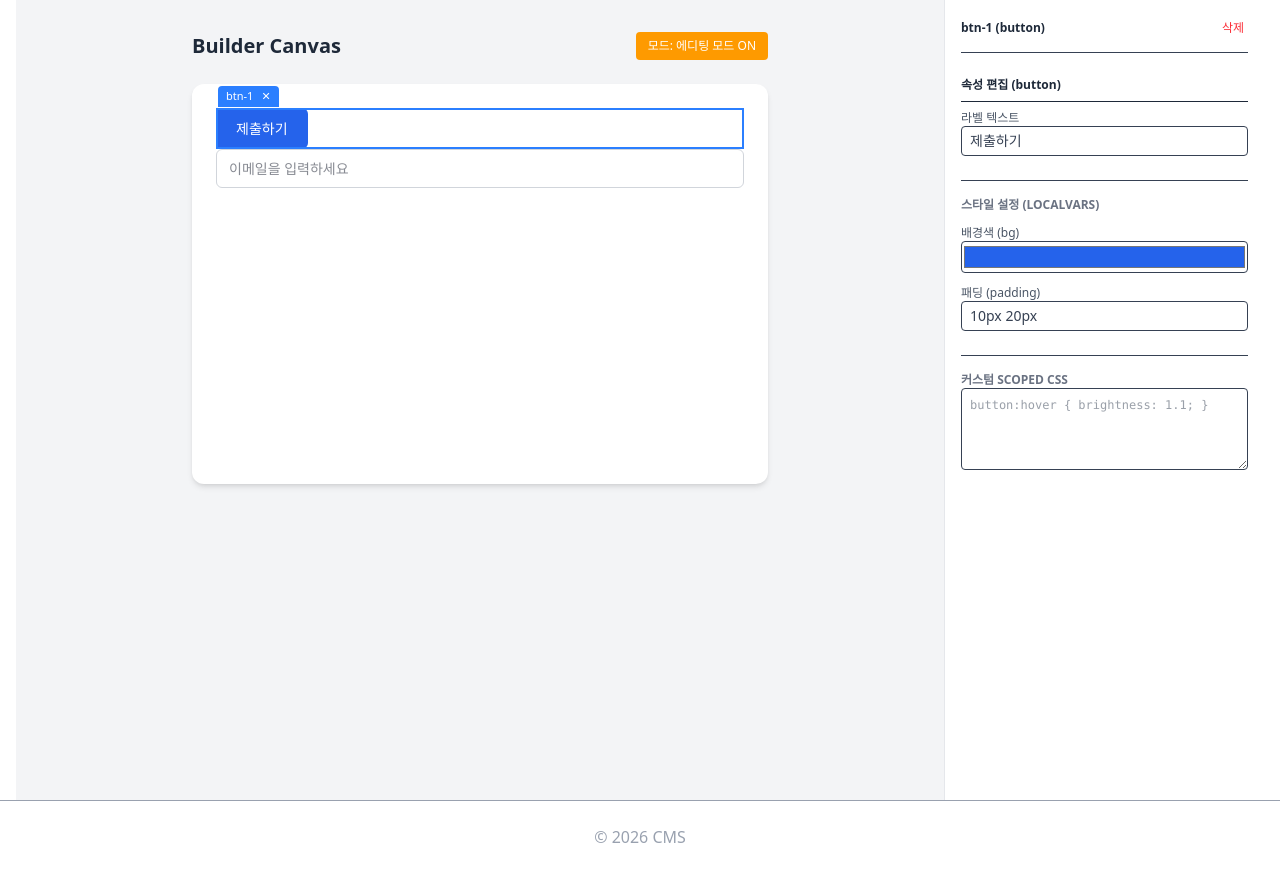
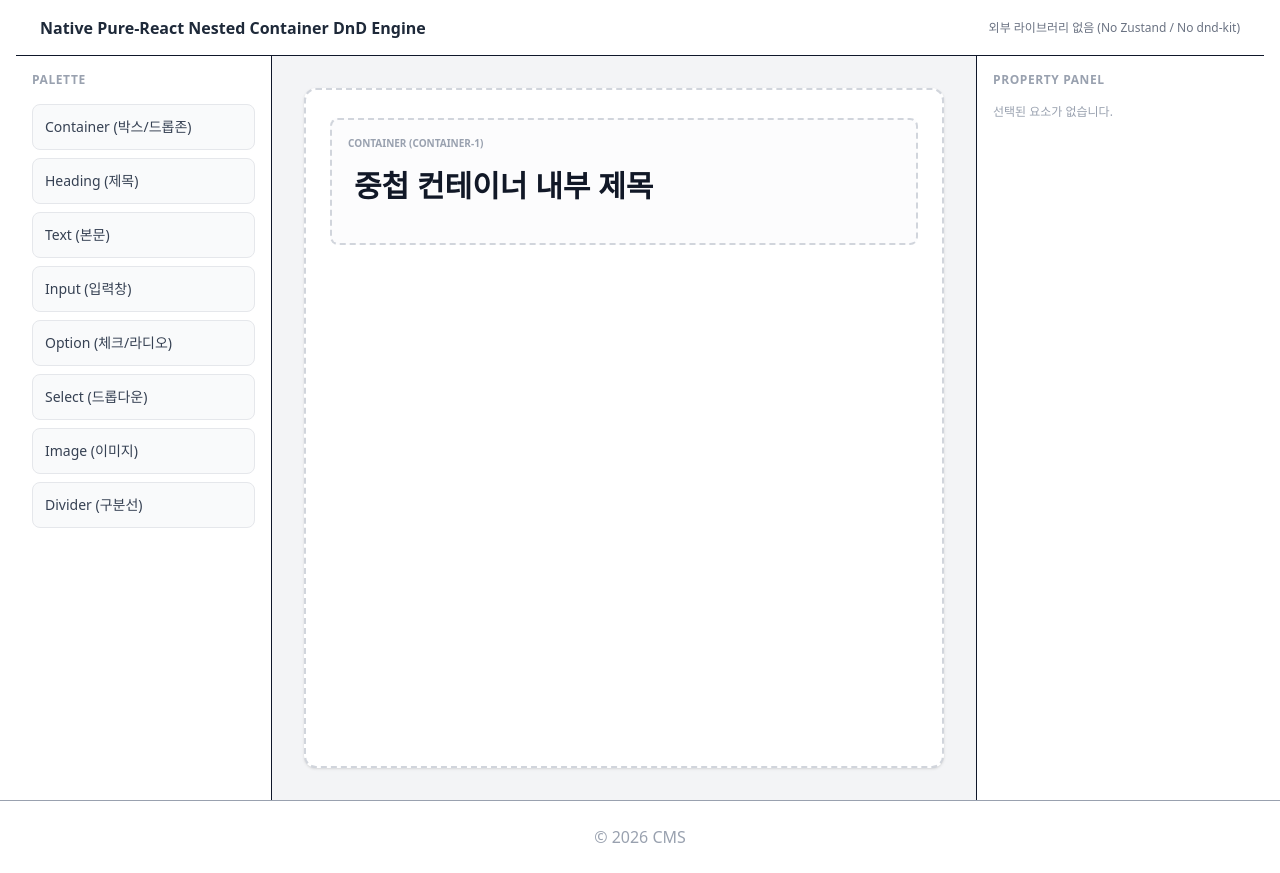
Before and after one commit to jsh9298/Fullstack-Blog, a Next.js app: page /testPage2 in a window 1280 px wide. Built offline with nearby package versions, Linux system fonts and the light colour scheme.

Commit message:
dnd모듈 완성하기-2

```diff
--- a/app/(main)/testPage2/page.tsx
+++ b/app/(main)/testPage2/page.tsx
@@ -1,219 +1,191 @@
-// "use client";
-
-// import React, { useState } from "react";
-// import { useDnDGuard } from "@/src/hooks/useDnDGuard";
-// import { CanvasItem, ItemData } from "@/src/components/dnd/CanvasItem";
-
-// const INITIAL_ITEMS: ItemData[] = [
-//   {
-//     id: "btn-1",
-//     label: "커스텀 버튼",
-//     type: "button",
-//     customCss: ".custom-btn { background-color: var(--local-bg, #10b981); border-radius: 9999px; }",
-//     localVars: { "--local-bg": "#8b5cf6" },
-//   },
-//   {
-//     id: "input-1",
-//     label: "텍스트 입력란",
-//     type: "input",
-//     customCss: ".custom-input { border-color: #f59e0b; background-color: #fffbeb; }",
-//   },
-//   {
-//     id: "slider-1",
-//     label: "볼륨 슬라이더",
-//     type: "range",
-//     customCss: "body { display: none; }", // 유저 악의적 CSS 테스트 (useScopedCss 가드에 의해 차단됨)
-//   },
-// ];
-
-// export default function BuilderCanvasPage() {
-//   const [items, setItems] = useState<ItemData[]>(INITIAL_ITEMS);
-//   const [isEditing, setIsEditing] = useState<boolean>(true);
-
-//   // DnD 최적화 및 엣지케이스 가드 훅 연결
-//   const { draggedIndex, dragOverIndex, bindDragSource, bindDropTarget } =
-//     useDnDGuard<ItemData>({
-//       items,
-//       onReorder: (newItems) => setItems(newItems),
-//     });
-
-//   return (
-//     <div className="min-h-screen bg-gray-100 p-8">
-//       <div className="max-w-2xl mx-auto bg-white p-6 rounded-xl shadow-md">
-//         {/* 상단 컨트롤 바 */}
-//         <div className="flex items-center justify-between pb-6 mb-6 border-b">
-//           <div>
-//             <h1 className="text-xl font-bold text-gray-800">
-//               Canvas DnD & Scoped CSS 테스트
-//             </h1>
-//             <p className="text-xs text-gray-500 mt-1">
-//               드래그 도중 <kbd className="px-1 bg-gray-200 rounded">ESC</kbd>를 누르면 드래그가 취소됩니다.
-//             </p>
-//           </div>
-
-//           <button
-//             onClick={() => setIsEditing(!isEditing)}
-//             className={`px-4 py-2 rounded font-medium text-sm transition-colors ${
-//               isEditing
-//                 ? "bg-amber-500 text-white hover:bg-amber-600"
-//                 : "bg-emerald-500 text-white hover:bg-emerald-600"
-//             }`}
-//           >
-//             모드 전환: {isEditing ? "에디팅 모드 ON" : "미리보기 모드 (실제 폼 조작)"}
-//           </button>
-//         </div>
-
-//         {/* 캔버스 렌더링 영역 */}
-//         <div className="min-h-[300px]">
-//           {items.map((item, index) => {
-//             const dragProps = isEditing ? bindDragSource(index) : {};
-//             const dropProps = isEditing ? bindDropTarget(index) : {};
-
-//             return (
-//               <CanvasItem
-//                 key={item.id}
-//                 item={item}
-//                 isEditing={isEditing}
-//                 dragProps={dragProps}
-//                 dropProps={dropProps}
-//                 isDragging={draggedIndex === index}
-//                 isDragOver={dragOverIndex === index}
-//               />
-//             );
-//           })}
-//         </div>
-//       </div>
-//     </div>
-//   );
-// }
-
-
-
-
-
-
-
 "use client";
 
-// import React, { useState } from "react";
-// import { useDnDGuard } from "@/src/hooks/useDnDGuard";
-// import { CanvasItem, ItemData } from "@/src/components/dnd/CanvasItem";
+import React, { useState } from "react";
+import {
+  insertItemToTree,
+  removeItemFromTree,
+  updateItemInTree,
+} from "@/src/utils/tree";
 
-import React, { useState, useRef } from "react";
-import { useDnDGuard } from "@/src/hooks/useDnDGuard";
-import { CanvasItem, ItemData } from "@/src/components/dnd/CanvasItem";
-import { SelectionOverlay } from "@/src/components/dnd/SelectionOverlay";
-import { PropertyPanel } from "@/src/components/dnd/PropertyPanel";
+import {ItemSchema,PrimitiveType} from "@/src/types/builder";
+import { CanvasItem } from "@/src/components/dnd/CanvasItem";
 
-const INITIAL_ITEMS: ItemData[] = [
-  {
-    id: "btn-1",
-    type: "button",
-    label:"",
-    props: { label: "제출하기" },
-    localVars: { "--local-bg": "#2563eb", "--local-radius": "6px" },
-  },
-  {
-    id: "input-1",
-    type: "input",
-    label:"",
-    props: { placeholder: "이메일을 입력하세요" },
-    localVars: { "--local-radius": "4px" },
-  },
+const PALETTE_ITEMS: { type: PrimitiveType; label: string }[] = [
+  { type: "container", label: "Container (박스/드롭존)" },
+  { type: "heading", label: "Heading (제목)" },
+  { type: "text", label: "Text (본문)" },
+  { type: "input", label: "Input (입력창)" },
+  { type: "options", label: "Option (체크/라디오)" },
+  { type: "select", label: "Select (드롭다운)" },
+  { type: "image", label: "Image (이미지)" },
+  { type: "divider", label: "Divider (구분선)" },
 ];
 
-export default function BuilderPage() {
-  const [items, setItems] = useState<ItemData[]>(INITIAL_ITEMS);
-  const [isEditing, setIsEditing] = useState<boolean>(true);
-  const [selectedId, setSelectedId] = useState<string | null>("btn-1");
-  const canvasRef = useRef<HTMLDivElement | null>(null);
+export default function NativeNestedDndPage() {
+  const [tree, setTree] = useState<ItemSchema[]>([
+    {
+      id: "container-1",
+      type: "container",
+      props: {},
+      children: [
+        {
+          id: "heading-1",
+          type: "heading",
+          props: { level: "h2", content: "중첩 컨테이너 내부 제목" },
+        },
+      ],
+    },
+  ]);
 
-  const { draggedIndex, dragOverIndex, bindDragSource, bindDropTarget } =
-    useDnDGuard<ItemData>({
-      items,
-      onReorder: (newItems) => setItems(newItems),
-    });
+  const [selectedId, setSelectedId] = useState<string | null>(null);
 
-  const selectedItem = items.find((item) => item.id === selectedId) || null;
+  // 드래그 중인 데이터 추적 (팔레트 신규 추가 vs 캔버스 내부 이동)
+  const [draggedPaletteType, setDraggedPaletteType] = useState<PrimitiveType | null>(null);
+  const [draggedCanvasId, setDraggedCanvasId] = useState<string | null>(null);
 
-  const handleUpdateItem = (updatedItem: ItemData) => {
-    setItems((prev) =>
-      prev.map((item) => (item.id === updatedItem.id ? updatedItem : item))
-    );
+  // 사이드바에서 드래그 시작
+  const handlePaletteDragStart = (type: PrimitiveType) => {
+    setDraggedPaletteType(type);
+    setDraggedCanvasId(null);
   };
 
-  const handleUpdateStyle = (id: string, newVars: Record<string, string>) => {
-    setItems((prev) =>
-      prev.map((item) =>
-        item.id === id
-          ? { ...item, localVars: { ...item.localVars, ...newVars } }
-          : item
-      )
-    );
+  // 캔버스 내 아이템 드래그 시작
+  const handleCanvasDragStart = (e: React.DragEvent, id: string) => {
+    e.stopPropagation();
+    setDraggedCanvasId(id);
+    setDraggedPaletteType(null);
+  };
+
+  // 공통 드롭 로직 (Root 또는 특정 Container Target)
+  const handleDrop = (e: React.DragEvent, targetContainerId: string | null) => {
+    e.preventDefault();
+    e.stopPropagation();
+
+    // 자기 자신 컨테이너 내부로 자기 자신을 드롭하는 순환 오류 방지
+    if (draggedCanvasId && draggedCanvasId === targetContainerId) {
+      return;
+    }
+
+    let updatedTree = [...tree];
+
+    if (draggedPaletteType) {
+      // 1. 팔레트에서 새 아이템을 드롭한 경우
+      const newItem: ItemSchema = {
+        id: `${draggedPaletteType}-${Date.now()}`,
+        type: draggedPaletteType,
+        props: getDefaultProps(draggedPaletteType),
+        ...(draggedPaletteType === "container" ? { children: [] } : {}),
+      };
+
+      updatedTree = insertItemToTree(updatedTree, targetContainerId, newItem);
+      setSelectedId(newItem.id);
+    } else if (draggedCanvasId) {
+      // 2. 기존 아이템을 다른 컨테이너(또는 루트)로 이동하는 경우
+      const { newTree, removedItem } = removeItemFromTree(updatedTree, draggedCanvasId);
+      if (removedItem) {
+        updatedTree = insertItemToTree(newTree, targetContainerId, removedItem);
+      }
+    }
+
+    setTree(updatedTree);
+    setDraggedPaletteType(null);
+    setDraggedCanvasId(null);
   };
 
   return (
-    <div className="flex h-screen bg-gray-100 overflow-hidden">
-      {/* 캔버스 영영 */}
-      <main className="flex-1 p-8 overflow-y-auto">
-        <div className="max-w-xl mx-auto">
-          <div className="flex justify-between items-center mb-6">
-            <h1 className="text-xl font-bold text-gray-800">Builder Canvas</h1>
-            <button
-              onClick={() => setIsEditing(!isEditing)}
-              className="px-3 py-1.5 text-xs bg-amber-500 text-white rounded font-medium"
+    <div className="flex flex-col h-screen bg-gray-100 overflow-hidden select-none">
+      <header className="h-14 bg-white border-b px-6 flex items-center justify-between">
+        <h1 className="font-bold text-gray-800 text-base">
+          Native Pure-React Nested Container DnD Engine
+        </h1>
+        <span className="text-xs text-gray-500">외부 라이브러리 없음 (No Zustand / No dnd-kit)</span>
+      </header>
+
+      <div className="flex flex-1 overflow-hidden">
+        {/* 사이드바 팔레트 */}
+        <aside className="w-64 bg-white border-r p-4 flex flex-col gap-2">
+          <h2 className="text-xs font-semibold text-gray-400 uppercase tracking-wider mb-2">
+            Palette
+          </h2>
+          {PALETTE_ITEMS.map((item) => (
+            <div
+              key={item.type}
+              draggable
+              onDragStart={() => handlePaletteDragStart(item.type)}
+              className="p-3 bg-gray-50 border border-gray-200 rounded-lg cursor-grab active:cursor-grabbing hover:border-blue-400 hover:bg-blue-50 transition-all text-sm font-medium text-gray-700"
             >
-              모드: {isEditing ? "에디팅 모드 ON" : "미리보기 모드"}
-            </button>
-          </div>
+              {item.label}
+            </div>
+          ))}
+        </aside>
 
+        {/* 메인 캔버스 드롭존 (Root Container) */}
+        <main
+          className="flex-1 p-8 overflow-y-auto bg-gray-100 flex justify-center"
+          onClick={() => setSelectedId(null)}
+        >
           <div
-            ref={canvasRef}
-            onClick={() => setSelectedId(null)}
-            className="relative bg-white p-6 rounded-xl shadow-md min-h-[400px]"
+            onDragOver={(e) => e.preventDefault()}
+            onDrop={(e) => handleDrop(e, null)} // null은 Root 레벨을 의미함
+            className="w-full max-w-3xl min-h-[650px] bg-white border-2 border-dashed border-gray-300 rounded-xl p-6 shadow-sm flex flex-col gap-2"
           >
-            {items.map((item, index) => {
-              const dragProps = isEditing ? bindDragSource(index) : {};
-              const dropProps = isEditing ? bindDropTarget(index) : {};
-
-              return (
+            {tree.length === 0 ? (
+              <div className="h-full flex items-center justify-center text-gray-400 text-sm">
+                여기로 요소를 드래그하세요
+              </div>
+            ) : (
+              tree.map((item) => (
                 <CanvasItem
                   key={item.id}
                   item={item}
-                  isEditing={isEditing}
-                  isSelected={selectedId === item.id}
-                  onSelect={(id) => setSelectedId(id)}
-                  dragProps={dragProps}
-                  dropProps={dropProps}
-                  isDragging={draggedIndex === index}
-                  isDragOver={dragOverIndex === index}
+                  selectedId={selectedId}
+                  onSelect={setSelectedId}
+                  onRemove={(id) => {
+                    const { newTree } = removeItemFromTree(tree, id);
+                    setTree(newTree);
+                    setSelectedId(null);
+                  }}
+                  onDropToContainer={handleDrop}
+                  onCanvasDragStart={handleCanvasDragStart}
                 />
-              );
-            })}
-
-            {/* 선택 상자 오버레이 가상 레이어 */}
-            {isEditing && (
-              <SelectionOverlay
-                selectedId={selectedId}
-                canvasRef={canvasRef}
-                onUpdateStyle={handleUpdateStyle}
-              />
+              ))
             )}
           </div>
-        </div>
-      </main>
+        </main>
 
-      {/* 우측 속성 패널 */}
-      {isEditing && (
-        <PropertyPanel
-          selectedItem={selectedItem}
-          onUpdateItem={handleUpdateItem}
-          onDeleteItem={(id) => {
-            setItems((prev) => prev.filter((item) => item.id !== id));
-            setSelectedId(null);
-          }}
-        />
-      )}
+        {/* 속성 패널 */}
+        <aside className="w-72 bg-white border-l p-4">
+          <h2 className="text-xs font-semibold text-gray-400 uppercase tracking-wider mb-4">
+            Property Panel
+          </h2>
+          {selectedId ? (
+            <div className="text-xs font-mono text-gray-600">
+              Selected Item: <span className="font-bold text-blue-600">{selectedId}</span>
+            </div>
+          ) : (
+            <div className="text-xs text-gray-400">선택된 요소가 없습니다.</div>
+          )}
+        </aside>
+      </div>
     </div>
   );
 }
+
+function getDefaultProps(type: PrimitiveType): Record<string, any> {
+  switch (type) {
+    case "heading":
+      return { level: "h2", content: "새 타이틀" };
+    case "text":
+      return { content: "새로운 본문 텍스트입니다." };
+    case "input":
+      return { placeholder: "내용을 입력하세요..." };
+    case "options":
+      return { label: "선택 옵션", variant: "checkbox" };
+    case "select":
+      return { placeholder: "선택해 주세요" };
+    case "image":
+      return { src: "https://via.placeholder.com/600x200" };
+    default:
+      return {};
+  }
+}
--- a/src/components/dnd/CanvasItem.tsx
+++ b/src/components/dnd/CanvasItem.tsx
@@ -7,71 +7,123 @@ import { cn } from "@/src/utils/cn";
 
 interface CanvasItemProps {
   item: ItemSchema;
-  isEditing?: boolean;
-  onSelect?: (id: string, e: React.MouseEvent) => void;
-  onDropToContainer?: (targetContainerId: string, e: React.DragEvent) => void;
+  selectedId: string | null;
+  onSelect: (id: string, e: React.MouseEvent) => void;
+  onRemove:(id:string, e: React.MouseEvent) => void;
+  onDropToContainer: ( e: React.DragEvent,targetContainerId: string) => void;
+  onCanvasDragStart: (e: React.DragEvent, id: string) => void;
 }
 
 export function CanvasItem({
   item,
-  isEditing = false,
+  selectedId,
   onSelect,
+  onRemove,
   onDropToContainer,
+  onCanvasDragStart
 }: CanvasItemProps) {
   const [isDragOver, setIsDragOver] = useState(false);
   const isContainer = item.type === "container";
+  const isSelected = item.id === selectedId;
 
-  // 컨테이너일 때만 작동하는 DnD 드롭존 이벤트
-  const handleDragOver = (e: React.DragEvent) => {
-    if (!isEditing || !isContainer) return;
+  if(isContainer){
+    return (
+      <div
+        draggable
+        onDragStart={(e) => onCanvasDragStart(e, item.id)}
+        onClick={(e) => {
+          e.stopPropagation();
+          onSelect(item.id,e);
+        }}
+        onDragOver={(e) => {
           e.preventDefault();
-    e.stopPropagation();
-  };
-
-  const handleDragEnter = (e: React.DragEvent) => {
-    if (!isEditing || !isContainer) return;
-    e.preventDefault();
-    e.stopPropagation();
+          e.stopPropagation(); // 부모 컨테이너로 이벤트 전파 차단
           setIsDragOver(true);
-  };
-
-  const handleDragLeave = (e: React.DragEvent) => {
-    if (!isEditing || !isContainer) return;
-    e.preventDefault();
-    e.stopPropagation();
-    if (!e.currentTarget.contains(e.relatedTarget as Node)) {
-      setIsDragOver(false);
-    }
-  };
-
-  const handleDrop = (e: React.DragEvent) => {
-    if (!isEditing || !isContainer) return;
-    e.preventDefault();
+        }}
+        onDragLeave={(e) => {
           e.stopPropagation();
           setIsDragOver(false);
-    onDropToContainer?.(item.id, e);
-  };
+        }}
+        onDrop={(e) => {
+          e.stopPropagation(); // 부모 컨테이너로 드롭 이벤트 전파 차단
+          setIsDragOver(false);
+          onDropToContainer(e,item.id);
+        }}
+        className={`relative p-4 rounded-lg transition-all border-2 my-1 ${
+          isDragOver
+            ? "border-blue-500 bg-blue-50/30"
+            : isSelected
+            ? "border-blue-500 bg-white ring-2 ring-blue-100"
+            : "border-gray-300 border-dashed bg-gray-50/50 hover:border-gray-400"
+        }`}
+      >
+        <span className="text-[10px] uppercase font-bold text-gray-400 block mb-2 pointer-events-none">
+          Container ({item.id})
+        </span>
+        <div className="min-h-[50px] flex flex-col gap-2">
+          {item.children && item.children.length > 0 ? (
+            item.children.map((child) => (
+              <CanvasItem
+                key={child.id}
+                item={child}
+                selectedId={selectedId}
+                onSelect={onSelect}
+                onRemove={onRemove}
+                onDropToContainer={onDropToContainer}
+                onCanvasDragStart={onCanvasDragStart}
+              />
+            ))
+          ) : (
+            <div className="h-12 flex items-center justify-center text-xs text-gray-400 pointer-events-none">
+              여기에 요소를 드롭하세요 (Nested DropZone)
+            </div>
+          )}
+        </div>
+        {isSelected && (
+          <button
+            onClick={(e) => {
+              e.stopPropagation();
+              onRemove(item.id,e);
+            }}
+            className="absolute -top-2.5 -right-2.5 bg-red-500 text-white rounded-full w-5 h-5 text-xs flex items-center justify-center shadow z-10"
+          >
+            ✕
+          </button>
+        )}
+      </div>
 
+    );
+  } else{
+
+    // 2. 일반 원시 컴포넌트일 때
     return (
       <div
-      data-component-id={item.id} // SelectionOverlay가 추적할 DOM 마커
-      draggable={isEditing}
-      onDragOver={handleDragOver}
-      onDragEnter={handleDragEnter}
-      onDragLeave={handleDragLeave}
-      onDrop={handleDrop}
+        draggable
+        onDragStart={(e) => onCanvasDragStart(e, item.id)}
         onClick={(e) => {
-        if (isEditing) {
           e.stopPropagation();
-          onSelect?.(item.id, e);
-        }
+          onSelect(item.id,e);
         }}
-      className={cn(
-        "canvas-item relative",
-        isEditing && isContainer && isDragOver && "bg-blue-500/10 ring-2 ring-dashed ring-blue-400"
+        className={`relative p-1 rounded transition-all border-2 my-0.5 cursor-pointer ${
+          isSelected
+            ? "border-blue-500 ring-2 ring-blue-100"
+            : "border-transparent hover:border-gray-200"
+        }`}
+      >
+        {PrimitiveFactory({item} )}
+
+        {isSelected && (
+          <button
+            onClick={(e) => {
+              e.stopPropagation();
+              onRemove(item.id,e);
+            }}
+            className="absolute -top-2.5 -right-2.5 bg-red-500 text-white rounded-full w-5 h-5 text-xs flex items-center justify-center shadow z-10"
+          >
+            ✕
+          </button>
         )}
-    >
-      <PrimitiveFactory item={item} isEditing={isEditing} />
       </div>
     );
   }
+}
--- /dev/null
+++ b/src/utils/tree.ts
@@ -0,0 +1,115 @@
+import { ItemSchema, PrimitiveType, } from "../types/builder";
+export function insertItemToTree(tree:ItemSchema[],parentId: string | null,newItem: ItemSchema,
+  targetIndex?: number):ItemSchema[]{
+    if(!parentId){
+      const next = [...tree];
+      if (typeof targetIndex === "number") {
+        next.splice(targetIndex, 0, newItem);
+      } else {
+        next.push(newItem);
+      }
+      return next;
+    }
+
+    return tree.map((item)=>{
+      if(item.id === parentId){
+        const currentChildren = item.children || [];
+        const nextChildren = [...currentChildren];
+        if(typeof targetIndex === "number"){
+          nextChildren.splice(targetIndex,0,newItem);
+        } else{
+          nextChildren.push(newItem);
+        }
+        return {...item,children:nextChildren};
+      }
+      if(item.children && item.children.length>0){
+        return {
+          ...item,
+          children: insertItemToTree(item.children,parentId,newItem,targetIndex),
+        };
+      }
+      return item;
+    });
+}
+
+export function removeItemFromTree(
+  tree: ItemSchema[],
+  id: string
+): { newTree: ItemSchema[]; removedItem: ItemSchema | null } {
+  let removedItem: ItemSchema | null = null;
+
+  function filterNode(nodes: ItemSchema[]): ItemSchema[] {
+    return nodes.filter((node)=>{
+      if(node.id === id){
+        removedItem = node;
+        return false;
+      }
+      return true;
+    }).map((node) => {
+      if(node.children && node.children.length > 0){
+        return{
+          ...node,
+          children:filterNode(node.children),
+        };
+      }
+      return node;
+    });
+  }
+  const newTree = filterNode(tree);
+  return {newTree, removedItem};
+}
+
+export function updateItemInTree(
+  tree: ItemSchema[],
+  id: string,
+  newProps: Record<string, any>
+): ItemSchema[] {
+  return tree.map((item) => {
+    if (item.id === id) {
+      return { ...item, props: { ...item.props, ...newProps } };
+    }
+    if (item.children && item.children.length > 0) {
+      return {
+        ...item,
+        children: updateItemInTree(item.children, id, newProps),
+      };
+    }
+    return item;
+  });
+}
+
+
+
+export function findItemInTree(tree: ItemSchema[],
+  id: string
+): ItemSchema | null {
+  const found = tree.find((item) => item.id === id);
+  if (found) return found; // 찾았다면 하위 자식을 보지 않고 즉시 반환(조기 종료)
+
+  // 2. 현재 레벨에 없다면, 자식 노드들 속으로 깊숙이 파고들어 탐색합니다.
+  for (const item of tree) {
+    if (item.children && item.children.length > 0) {
+      const childFound = findItemInTree(item.children, id);
+      if (childFound) return childFound; // 자식의 자식 엘리먼트에서 찾았다면 반환
+    }
+  }
+
+  return null; // 끝내 찾지 못했다면 null 반환
+}
+
+export function filterTreeByType(
+  tree: ItemSchema[],
+  type: PrimitiveType
+): ItemSchema[] {
+  return tree
+    .filter((item) => item.type === type) // 조건에 맞는 노드만 필터링
+    .map((item) => {
+      if (item.children && item.children.length > 0) {
+        return {
+          ...item,
+          children: filterTreeByType(item.children, type), // 자식들도 똑같이 필터링
+        };
+      }
+      return item;
+    });
+}
```
Lines whose indentation alone changed are shown as unchanged.
